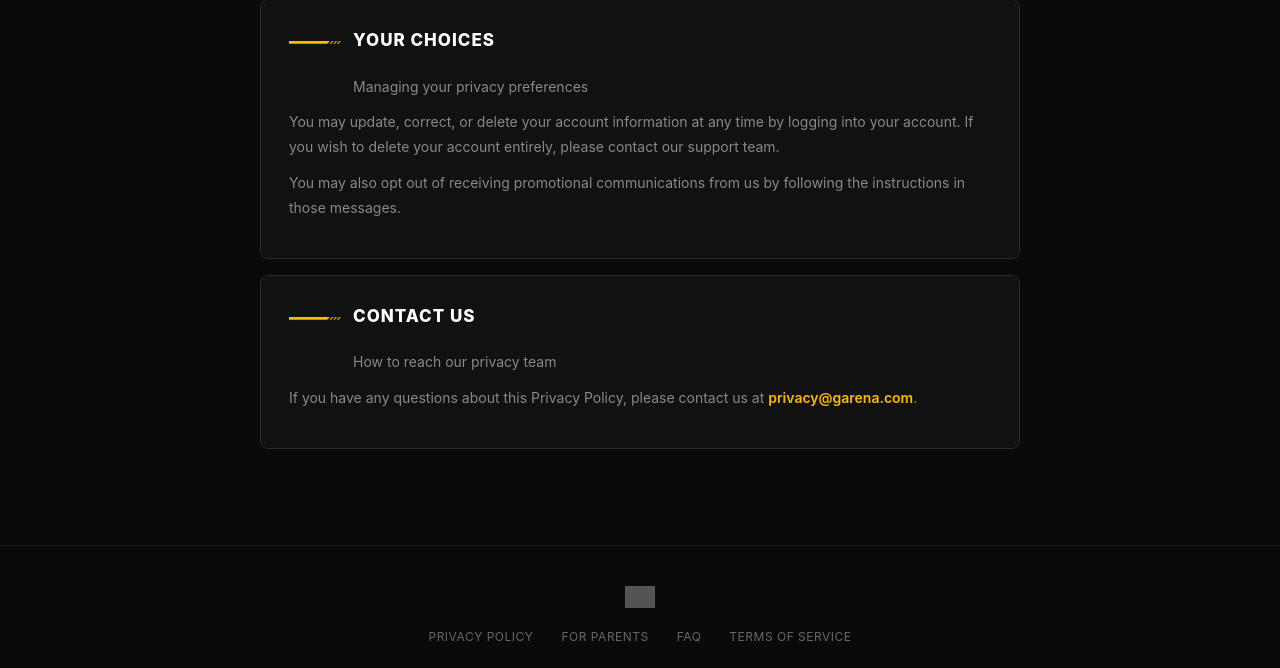
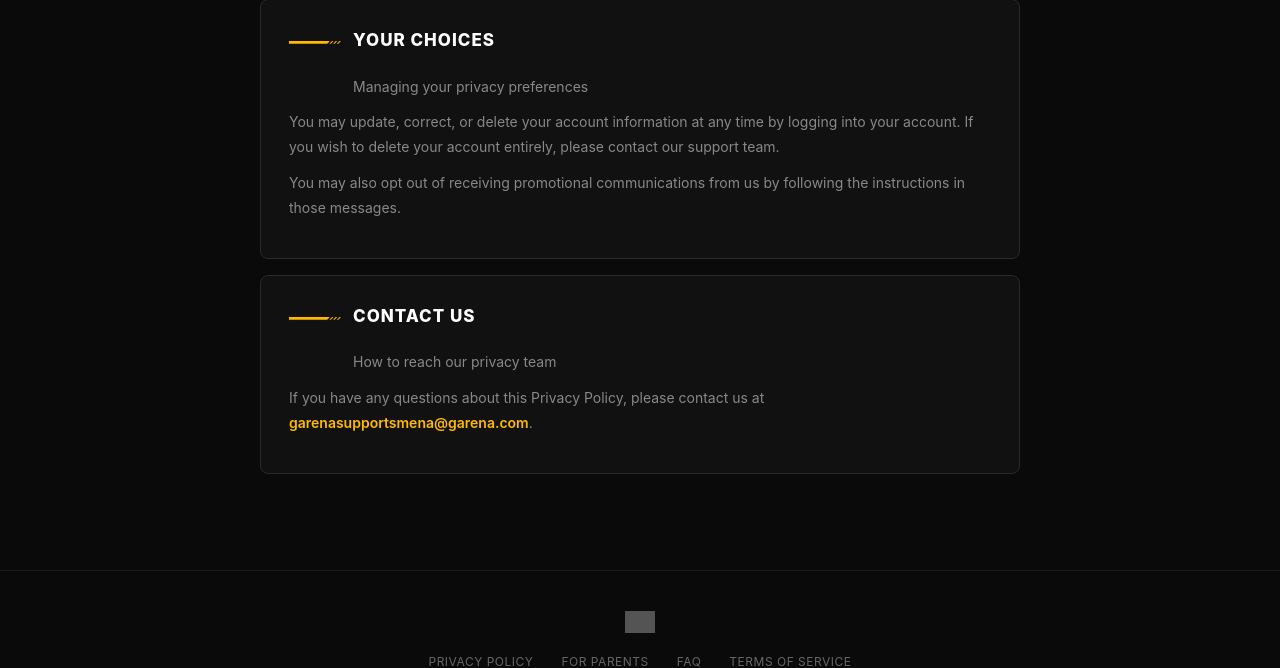
Before and after one commit to anasigaldane/garena-backend-paylode-for-OTP-SCURITY-CODE, a FastAPI app: page /privacy in a window 1280 px wide. Shown: the part 1523-2191 px from the top of the page. Run offline with FastAPI, Linux system fonts and the light colour scheme; grey boxes are pictures that could not be loaded.

Commit message:
Garena Backeand

```diff
--- a/templates/privacy.html
+++ b/templates/privacy.html
@@ -385,7 +385,7 @@
                 <h2 class="section-title">Contact Us</h2>
             </div>
             <p class="section-desc">How to reach our privacy team</p>
-            <p>If you have any questions about this Privacy Policy, please contact us at <a href="mailto:privacy@garena.com">privacy@garena.com</a>.</p>
+            <p>If you have any questions about this Privacy Policy, please contact us at <a href="mailto:garenasupportsmena@garena.com">garenasupportsmena@garena.com</a>.</p>
         </div>
     </div>
 </main>
```
